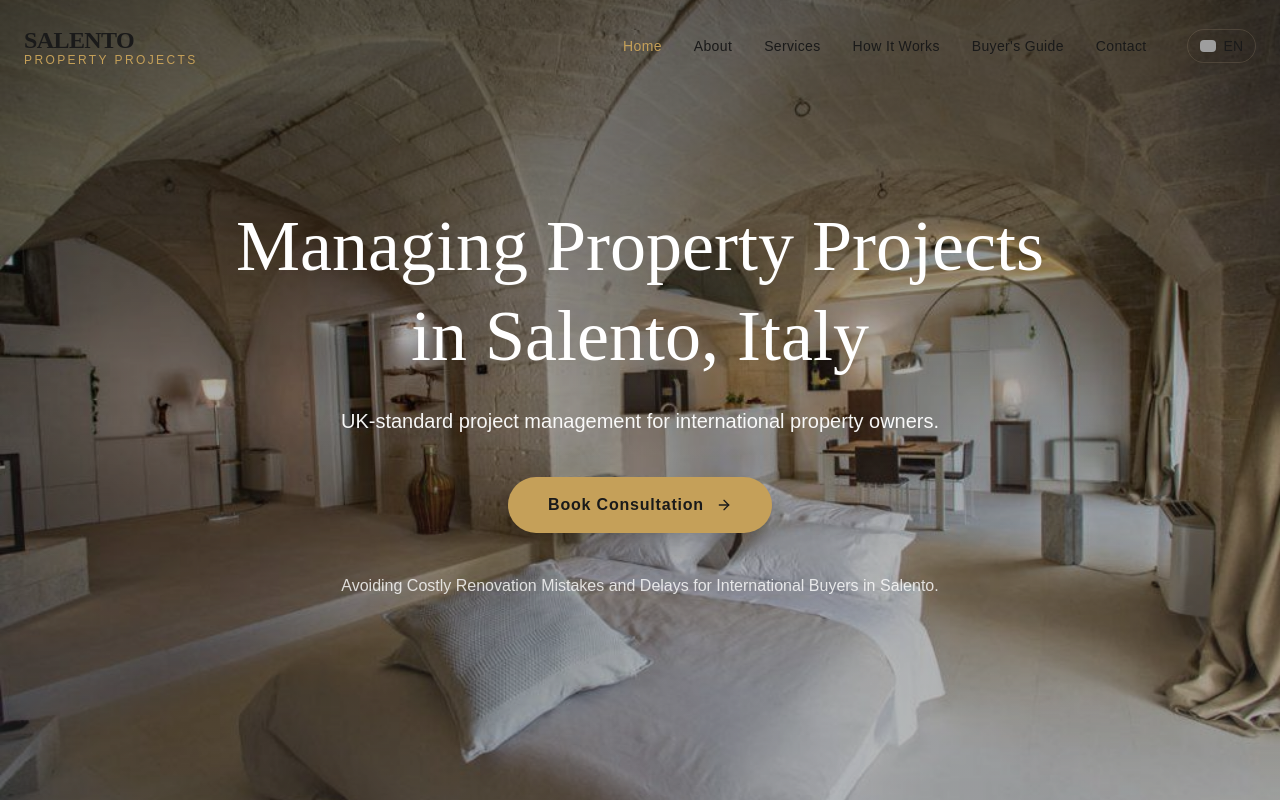
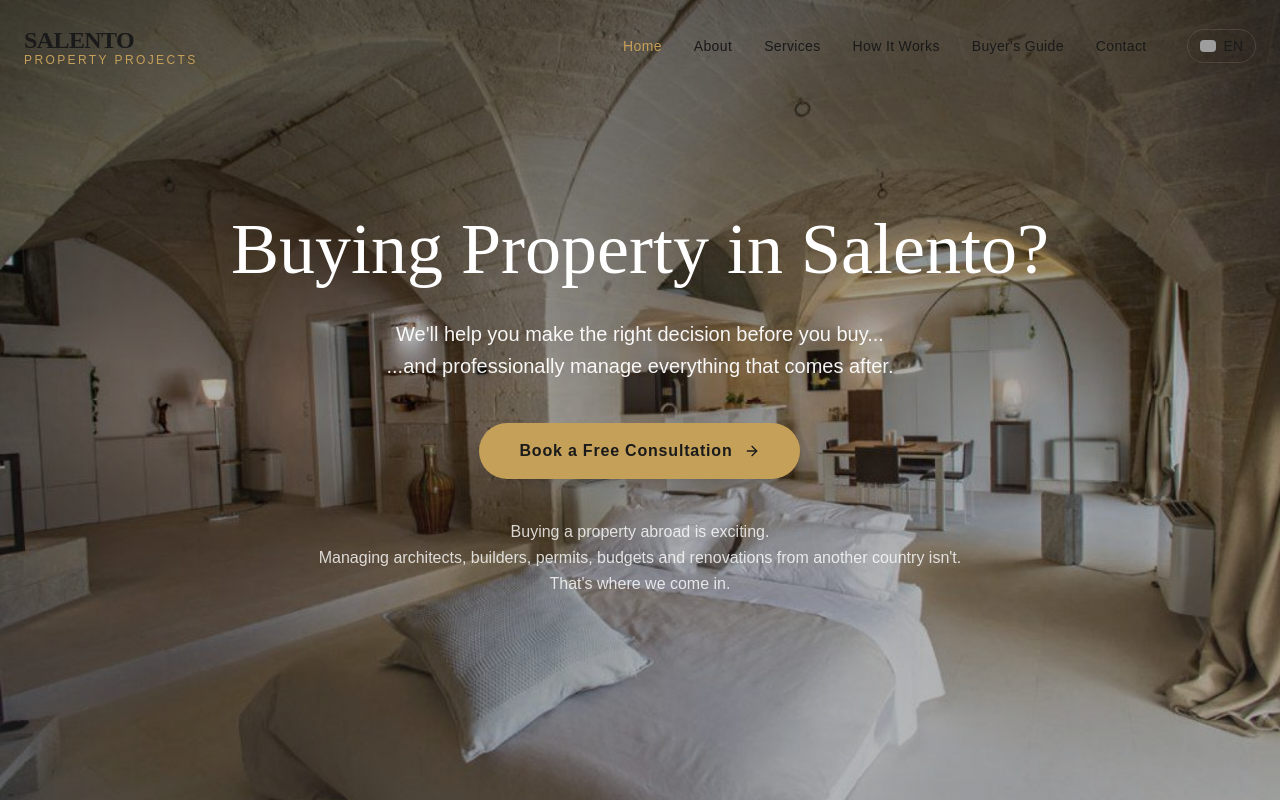
Before and after one commit to mazzuccowow-web/salento-property-projects, a React (Vite) app: page / in a window 1280 px wide. Shown: the top 800 px of the page. Built offline with nearby package versions, Linux system fonts and the light colour scheme; grey boxes are pictures that could not be loaded.

Commit message:
Update i18n.ts

```diff
--- a/src/i18n.ts
+++ b/src/i18n.ts
@@ -14,16 +14,16 @@ const resources = {
         about: 'About',
         services: 'Services',
         howItWorks: 'How It Works',
+        buyersGuide: 'Buyers Guide',
         contact: 'Contact'
       },
 
       hero: {
-        title: 'Managing Property Projects in Salento, Italy',
-        subtitle: 'UK-standard project management for international property owners.',
-        description: 'We support international clients through every stage of renovation and property management in Salento.',
-        description2: 'Avoiding Costly Renovation Mistakes and Delays for International Buyers in Salento.',
+        title: 'Buying Property in Salento?',
+        subtitle: "We'll help you make the right decision before you buy...\n...and professionally manage everything that comes after.",
+        description2: "Buying a property abroad is exciting.\nManaging architects, builders, permits, budgets and renovations from another country isn't.\nThat's where we come in.",
         word: 'We transform the complexity of Italian property renovation into a seamless, prestigious journey for our international clients.',
-        cta: 'Book Consultation'
+        cta: 'Book a Free Consultation'
       },
 
       home: {
@@ -119,16 +119,16 @@ const resources = {
         about: 'Chi Siamo',
         services: 'Servizi',
         howItWorks: 'Come Funziona',
+        buyersGuide: 'Guida per Acquirenti',
         contact: 'Contatti'
       },
 
       hero: {
-        title: 'Gestione Progetti Immobiliari nel Salento',
-        subtitle: 'Project management di standard UK per proprietari internazionali.',
-        description: 'Supportiamo clienti internazionali in ogni fase della ristrutturazione e della gestione immobiliare nel Salento.',
-        description2: 'Evitiamo Costosi Errori e Ritardi nelle Ristrutturazioni per gli Acquirenti Internazionali nel Salento.',
+        title: 'Stai acquistando un immobile nel Salento?',
+        subtitle: "Ti aiutiamo a prendere la decisione giusta prima dell'acquisto...\ne gestiamo professionalmente tutto ciò che viene dopo.",
+        description2: "Acquistare un immobile all'estero è emozionante.\nGestire architetti, costruttori, permessi, budget e ristrutturazioni da un altro Paese non lo è.\nEd è qui che entriamo in gioco noi.",
         word: 'Trasformiamo la complessità delle ristrutturazioni immobiliari in Italia in un percorso lineare e di prestigio per i nostri clienti internazionali.',
-        cta: 'Prenota Consulenza'
+        cta: 'Prenota una Consulenza Gratuita'
       },
 
       home: {
```
